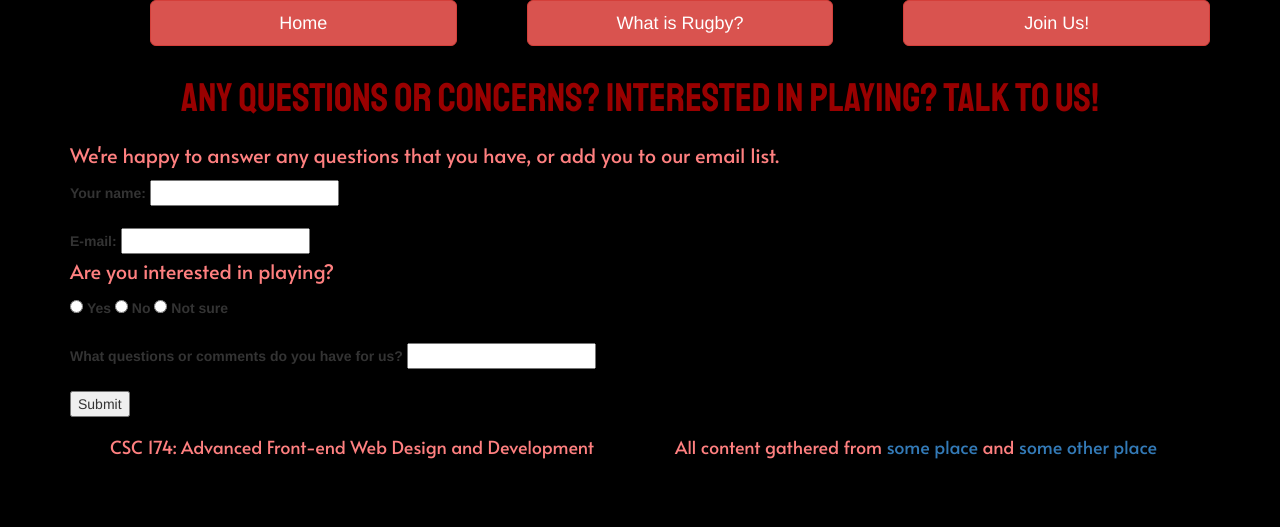
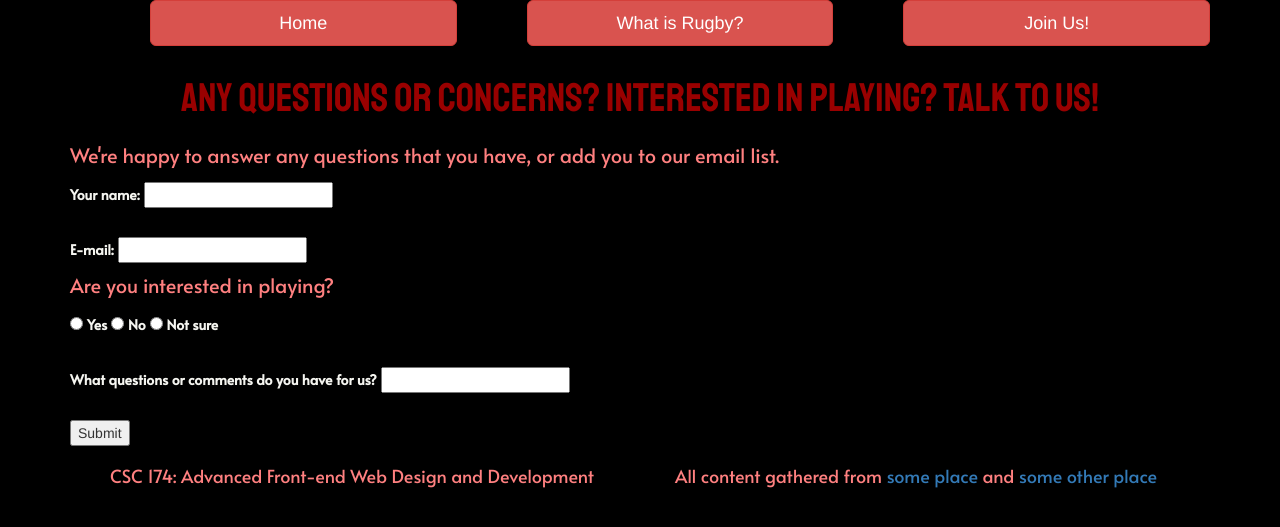
Before and after one commit to anasofacuna/assignment06, a PHP site: page /signup.html in a window 1280 px wide. Shown: the part 80-607 px from the top of the page. Run offline with PHP 8.4, Linux system fonts and the light colour scheme.

Commit message:
fixing css form

```diff
--- a/css/styles.css
+++ b/css/styles.css
@@ -27,7 +27,7 @@ h4 {
 	color: #ff8080;
 }
 
-p {
+p, label{
 	font-family: 'Alata', sans-serif;
 	color: #f5f5f0;
 	line-height: 3.0rem;
```
